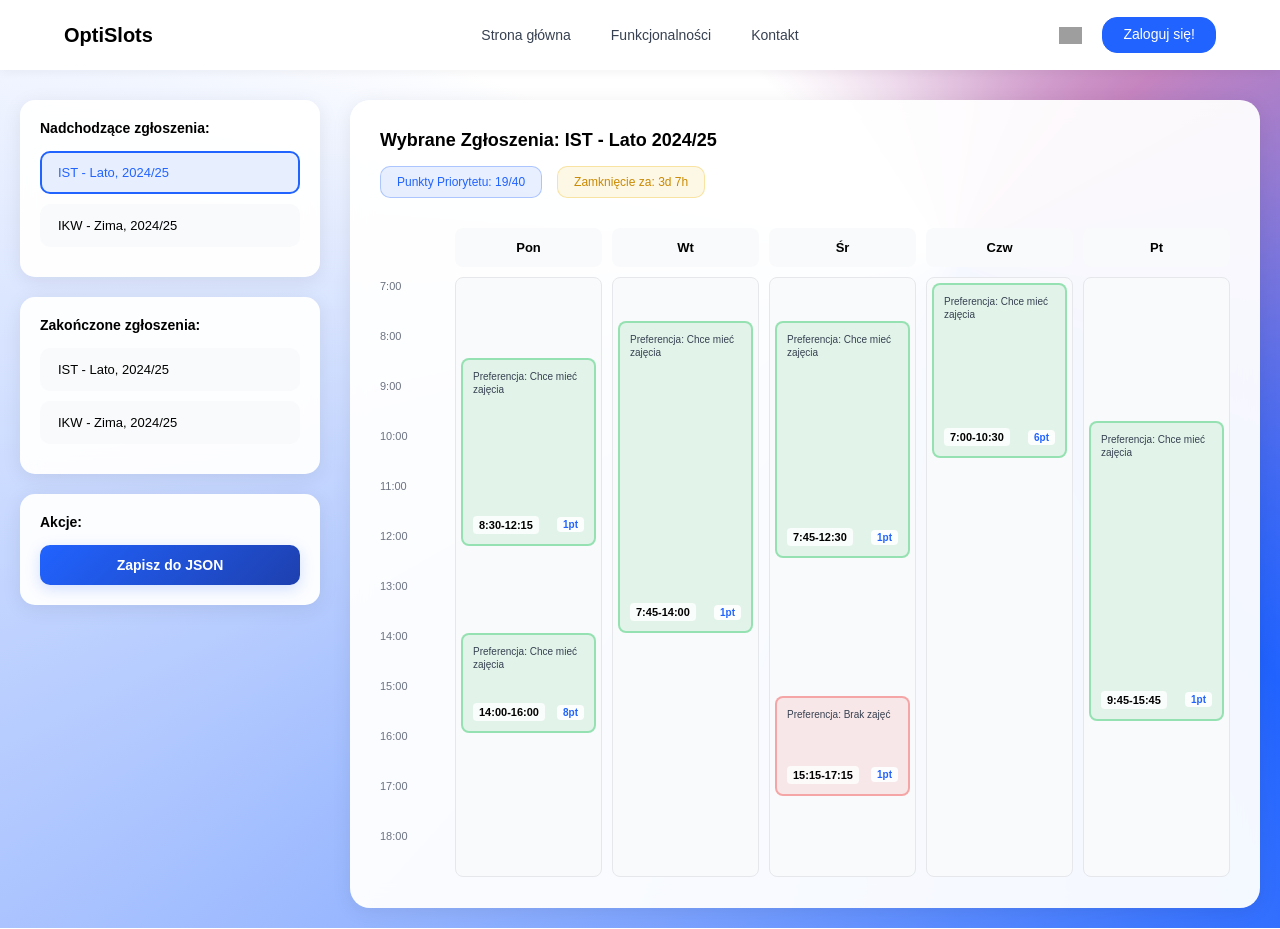
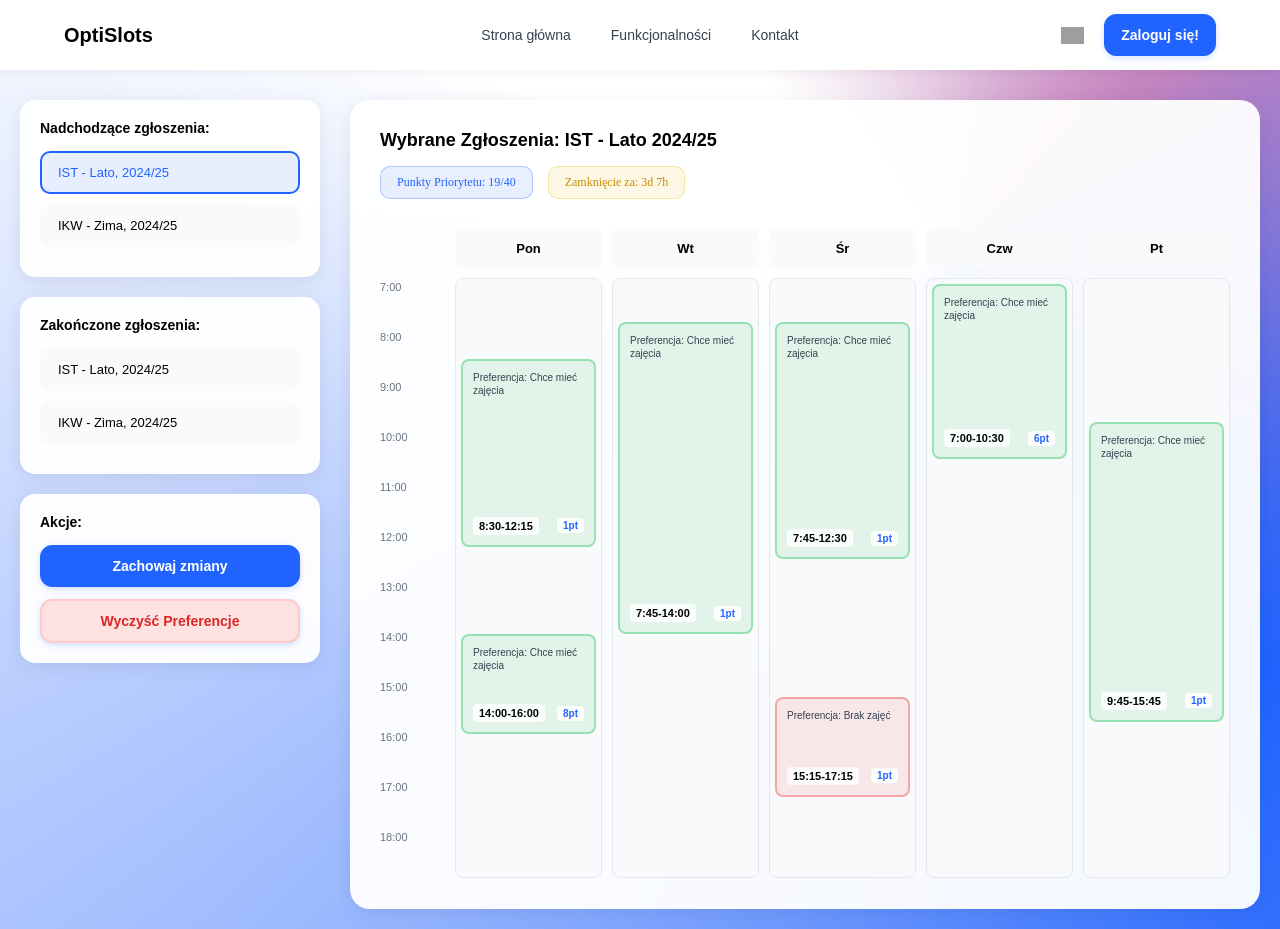
Before and after one commit to zawodev/ZPI-evolutionary-planner, a Next.js app in the folder frontend/evoplanner_frontend/: page /entries in a window 1280 px wide. Built offline with nearby package versions, Linux system fonts and the light colour scheme; grey boxes are pictures that could not be loaded.

Commit message:
chore(frontend): 1st part of making the elements reusable

```diff
--- a/frontend/evoplanner_frontend/pages/_app.js
+++ b/frontend/evoplanner_frontend/pages/_app.js
@@ -9,17 +9,21 @@ import "@/styles/base/_reset.css";
 import "@/styles/base/_typography.css";
 
 // Component styles
+import "@/styles/components/_background.css";
 import "@/styles/components/_button.css";
 import "@/styles/components/_card.css";
+import "@/styles/components/_container.css"
 import "@/styles/components/_header.css";
 import "@/styles/components/_input.css";
+import "@/styles/components/_label.css"
+import "@/styles/components/_padding.css";
 
 // Layout styles
 import "@/styles/layout/_header.css";
 import "@/styles/layout/_hero.css";
 import "@/styles/layout/_login.css";
 import "@/styles/layout/_position.css";
-import "@/styles/_entries.css";
+import "@/styles/layout/_entries.css";
 
 export default function App({ Component, pageProps }) {
   return (
--- a/frontend/evoplanner_frontend/pages/entries.js
+++ b/frontend/evoplanner_frontend/pages/entries.js
@@ -407,32 +407,12 @@ export default function EntriesPage() {
               </div>
               <div className="entries-section">
                 <h3 className="entries-section-title">Akcje:</h3>
-                <button
-                  onClick={saveScheduleToFile}
-                  style={{
-                    width: '100%',
-                    padding: '12px 16px',
-                    background: 'linear-gradient(135deg, #2163ff 0%, #1e40af 100%)',
-                    color: 'white',
-                    border: 'none',
-                    borderRadius: '10px',
-                    fontSize: '14px',
-                    fontWeight: '600',
-                    cursor: 'pointer',
-                    transition: 'all 0.3s',
-                    boxShadow: '0 4px 15px rgba(33, 99, 255, 0.2)',
-                    fontFamily: "'DM Sans', sans-serif"
-                  }}
-                  onMouseOver={(e) => {
-                    e.target.style.transform = 'translateY(-2px)';
-                    e.target.style.boxShadow = '0 6px 20px rgba(33, 99, 255, 0.3)';
-                  }}
-                  onMouseOut={(e) => {
-                    e.target.style.transform = 'translateY(0)';
-                    e.target.style.boxShadow = '0 4px 15px rgba(33, 99, 255, 0.2)';
-                  }}
-                >
-                  Zapisz do JSON
+                <button onClick={saveScheduleToFile} className="btn btn--primary btn--filler">
+                  Zachowaj zmiany
+                </button>
+                <div className="pt-md"></div>
+                <button onClick={clearAllPreferences} className="btn btn--delete btn--filler">
+                  Wyczyść Preferencje
                 </button>
               </div>
             </aside>
@@ -446,10 +426,10 @@ export default function EntriesPage() {
                   <div className="entries-header">
                     <h2 className="entries-title">Wybrane Zgłoszenia: IST - Lato 2024/25</h2>
                     <div className="entries-stats">
-                      <div className="entries-badge priority">
+                      <div className="label soft-blue">
                         Punkty Priorytetu: {calculateUsedPriority()}/{maxPriority}
                       </div>
-                      <div className="entries-badge deadline">
+                      <div className="label soft-yellow">
                         Zamknięcie za: 3d 7h
                       </div>
                     </div>
@@ -637,14 +617,7 @@ export default function EntriesPage() {
                 </div>
 
                 <div>
-                  <label style={{
-                    display: 'block',
-                    marginBottom: '8px',
-                    fontSize: '13px',
-                    fontWeight: '600',
-                    color: '#374151',
-                    fontFamily: "'DM Sans', sans-serif"
-                  }}>
+                  <label className="label soft-blue">
                     Punkty priorytetu: {pendingSlot?.priority}
                   </label>
                   <input
@@ -861,75 +834,13 @@ export default function EntriesPage() {
                 </div>
 
                 <div style={{ display: 'flex', gap: '10px', marginTop: '10px' }}>
-                  <button
-                    onClick={handleUpdateSlot}
-                    style={{
-                      flex: 1,
-                      padding: '14px 20px',
-                      background: 'linear-gradient(135deg, #2163ff 0%, #1e40af 100%)',
-                      color: 'white',
-                      border: 'none',
-                      borderRadius: '12px',
-                      fontSize: '14px',
-                      fontWeight: '600',
-                      cursor: 'pointer',
-                      transition: 'all 0.3s',
-                      boxShadow: '0 4px 15px rgba(33, 99, 255, 0.3)',
-                      fontFamily: "'DM Sans', sans-serif"
-                    }}
-                    onMouseOver={(e) => {
-                      e.target.style.transform = 'translateY(-2px)';
-                      e.target.style.boxShadow = '0 6px 20px rgba(33, 99, 255, 0.4)';
-                    }}
-                    onMouseOut={(e) => {
-                      e.target.style.transform = 'translateY(0)';
-                      e.target.style.boxShadow = '0 4px 15px rgba(33, 99, 255, 0.3)';
-                    }}
-                  >
+                  <button onClick={handleUpdateSlot} className="btn btn--primary btn--filler">
                     Zapisz
                   </button>
-                  <button
-                    onClick={handleDeleteSlot}
-                    style={{
-                      padding: '14px 20px',
-                      backgroundColor: '#fee2e2',
-                      color: '#dc2626',
-                      border: '2px solid #fecaca',
-                      borderRadius: '12px',
-                      fontSize: '14px',
-                      fontWeight: '600',
-                      cursor: 'pointer',
-                      transition: 'all 0.2s',
-                      fontFamily: "'DM Sans', sans-serif"
-                    }}
-                    onMouseOver={(e) => {
-                      e.target.style.backgroundColor = '#fecaca';
-                      e.target.style.borderColor = '#ef4444';
-                    }}
-                    onMouseOut={(e) => {
-                      e.target.style.backgroundColor = '#fee2e2';
-                      e.target.style.borderColor = '#fecaca';
-                    }}
-                  >
+                  <button onClick={handleDeleteSlot} className="btn btn--delete">
                     Usuń
                   </button>
-                  <button
-                    onClick={handleCloseModal}
-                    style={{
-                      padding: '14px 20px',
-                      backgroundColor: '#f3f4f6',
-                      color: '#374151',
-                      border: '2px solid #e5e7eb',
-                      borderRadius: '12px',
-                      fontSize: '14px',
-                      fontWeight: '600',
-                      cursor: 'pointer',
-                      transition: 'all 0.2s',
-                      fontFamily: "'DM Sans', sans-serif"
-                    }}
-                    onMouseOver={(e) => e.target.style.backgroundColor = '#e5e7eb'}
-                    onMouseOut={(e) => e.target.style.backgroundColor = '#f3f4f6'}
-                  >
+                  <button onClick={handleCloseModal} className="btn btn--neutral">
                     Anuluj
                   </button>
                 </div>
--- a/frontend/evoplanner_frontend/pages/index.js
+++ b/frontend/evoplanner_frontend/pages/index.js
@@ -1,7 +1,7 @@
 export default function Home() {
     return (
         <>
-            <div className="login-background">
+            <div className="background">
                 <section>
                     <div>
                         <h1 className="hero-title font-black">
--- a/frontend/evoplanner_frontend/pages/login.js
+++ b/frontend/evoplanner_frontend/pages/login.js
@@ -33,7 +33,7 @@ export default function LoginPage() {
   };
 
   return (
-    <div className="login-background">
+    <div className="background">
       <Navbar />
 
       <div className="login-frame">
--- a/frontend/evoplanner_frontend/styles/components/_button.css
+++ b/frontend/evoplanner_frontend/styles/components/_button.css
@@ -1,7 +1,8 @@
 /* style/components/button.css */
+
 .btn {
   box-sizing: border-box;
-  border-radius: 10px;
+  border-radius: 12px;
   font-family: 'DM Sans', sans-serif;
   font-weight: 500;
   text-align: center;
@@ -12,8 +13,21 @@
   display: inline-flex;
   align-items: center;
   justify-content: center;
+  font-weight: 600;
+  padding: 12px 16px;
+  font-size: 14px;
+  box-shadow: 0 2px 6px rgba(33, 99, 255, 0.2);
+  transform: translateY(0px);
+}
+.btn:hover {
+  transform: translateY(-2px);
 }
 
+.btn--filler {
+  width: 100%;
+}
+
+/* Button in primary color */
 .btn--primary {
   background: #2163ff;
   border: 1px solid #2163ff;
@@ -23,15 +37,13 @@
 .btn--primary:hover {
   background: #1952e0;
   border-color: #1952e0;
-  transform: translateY(-2px);
-  box-shadow: 0 4px 12px rgba(33, 99, 255, 0.3);
 }
 
 .btn--primary:active {
   transform: translateY(0);
-  box-shadow: 0 2px 6px rgba(33, 99, 255, 0.2);
 }
 
+/* Button in secondary color */
 .btn--secondary {
   background: rgba(33, 99, 255, 0.08);
   border: 1px solid rgba(33, 99, 255, 0.08);
@@ -48,14 +60,27 @@
   transform: translateY(0);
 }
 
-.btn--login {
-  min-width: clamp(80px, 5.67vw, 120px);
-  height: clamp(36px, 3.09vh, 44px);
-  padding: 8px 20px;
-  border-radius: 15px;
-  font-size: clamp(14px, 1.55vh, 16px);
-  line-height: 1.4;
-  white-space: nowrap;
+/* Button for deleting in red color */
+.btn--delete {
+  background-color: #fee2e2;
+  border: 2px solid #fecaca;
+  color: #dc2626;
+}
+
+.btn--delete:hover {
+  background-color: #fecaca;
+  border-color: #ef4444;
+}
+
+/* Button in neutral/grey color */
+.btn--neutral {
+  background-color: '#f3f4f6';
+  color: '#374151';
+  border: '2px solid #e5e7eb';
+}
+
+.btn--neutral:hover {
+  background-color: '#e5e7eb';
 }
 
 .btn--form {
@@ -68,12 +93,6 @@
 }
 
 @media (max-width: 768px) {
-  .btn--login {
-    min-width: 80px;
-    height: 36px;
-    font-size: 14px;
-    padding: 6px 16px;
-  }
 
   .btn--form {
     max-width: 100%;
@@ -81,13 +100,3 @@
     font-size: 16px;
   }
 }
-
-@media (max-width: 640px) {
-  .btn--login {
-    min-width: 70px;
-    height: 32px;
-    font-size: 13px;
-    padding: 5px 12px;
-    border-radius: 12px;
-  }
-}
--- a/frontend/evoplanner_frontend/styles/_entries.css
+++ b/frontend/evoplanner_frontend/styles/layout/_entries.css
@@ -1,3 +1,5 @@
+/* style/layout/_entries.css */
+
 /* Container */
 .entries-container {
   min-height: 100vh;
@@ -100,24 +102,7 @@
   gap: 15px;
 }
 
-.entries-badge {
-  padding: 8px 16px;
-  border-radius: 10px;
-  font-size: clamp(12px, 1.4vh, 14px);
-  font-weight: 500;
-}
 
-.entries-badge.priority {
-  background: rgba(33, 99, 255, 0.1);
-  color: #2163ff;
-  border: 1px solid rgba(33, 99, 255, 0.3);
-}
-
-.entries-badge.deadline {
-  background: rgba(234, 179, 8, 0.1);
-  color: #ca8a04;
-  border: 1px solid rgba(234, 179, 8, 0.3);
-}
 
 /* Schedule Grid */
 .schedule-grid {
--- a/frontend/evoplanner_frontend/styles/layout/_login.css
+++ b/frontend/evoplanner_frontend/styles/layout/_login.css
@@ -1,21 +1,4 @@
 /* style/layout/login.css */
-
-.login-background {
-  position: fixed;
-  width: 100vw;
-  height: 100vh;
-  left: 0;
-  top: 0;
-  background: conic-gradient(
-    from -68.9deg at 74.22% 21.83%,
-    #ffffff 0deg,
-    #ffffff 22.5deg,
-    #c584bf 116.83deg,
-    #2163ff 211.15deg,
-    #ffffff 360deg
-  );
-  overflow-y: auto;
-}
 
 .login-frame {
   position: absolute;
```
